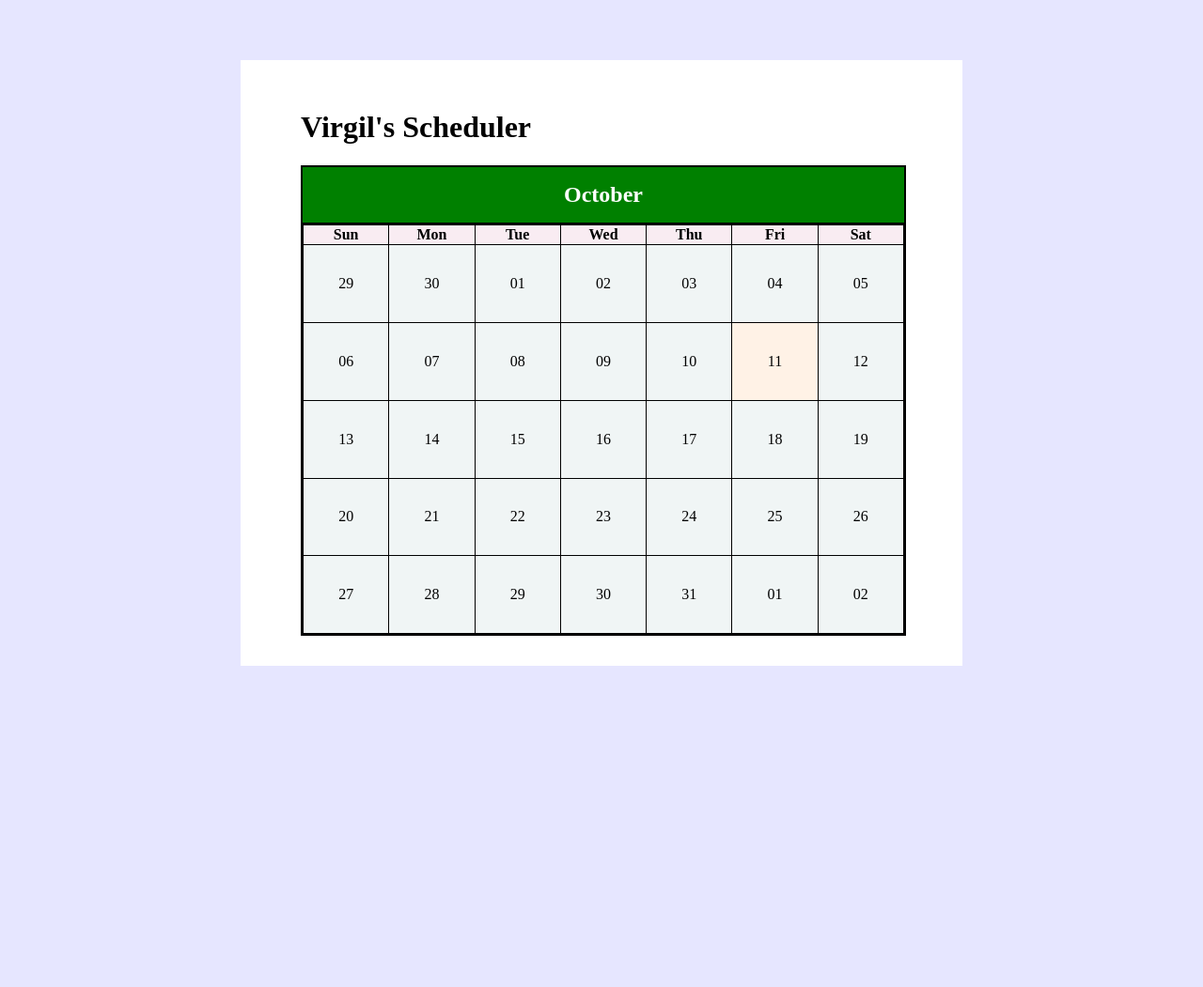
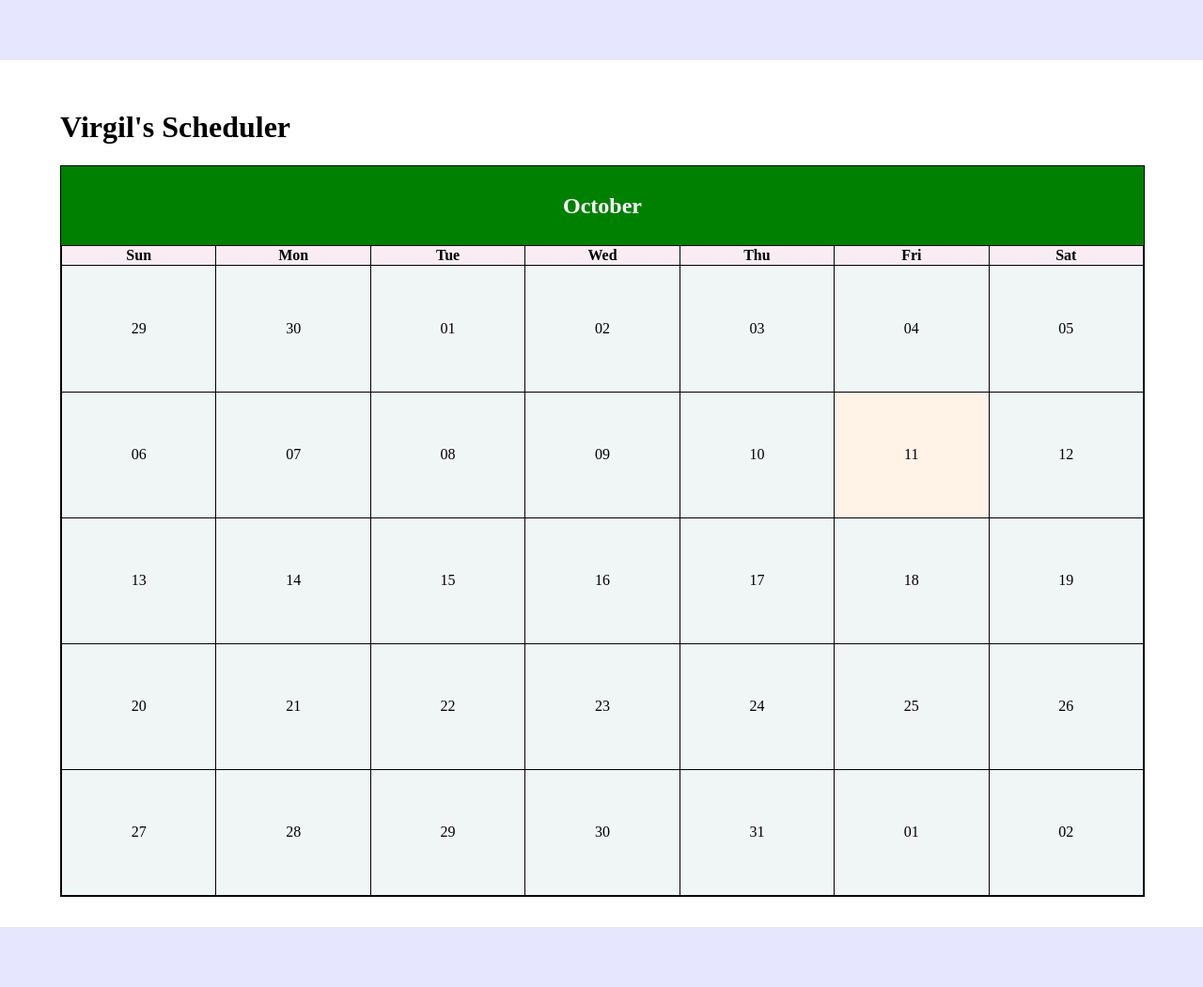
Before and after one commit to VirgilAnderson/scheduler, a PHP site: page / in a window 1280 px wide. Shown: the whole page at 94% size. Before the commit the page ends 709 px from the top, so only its background shows below. Run offline with PHP 8.4, Linux system fonts and the light colour scheme.

Commit message:
Bug: Fixed display of next month error

```diff
--- a/css/grid_month_styles.css
+++ b/css/grid_month_styles.css
@@ -6,7 +6,7 @@ body
 }
 main
 {
-	width: 50%;
+	width: 90%;
 	margin: 5% auto;
 	padding: 2.5% 5%;
 	background-color: white;
--- a/css/styles.css
+++ b/css/styles.css
@@ -6,7 +6,7 @@ body
 }
 main
 {
-	width: 50%;
+	width: 90%;
 	margin: 5% auto;
 	padding: 2.5% 5%;
 	background-color: white;
@@ -16,7 +16,7 @@ main
 	background-color: #f0f5f5;
 	margin: 0 auto;
 	padding: 0;
-	border: solid 2px black;
+	border: solid 1px black;
 	width: 100%;
 }
 #schedule_head
@@ -28,7 +28,6 @@ main
 	background-color: green;
 	margin: 0;
 	padding: 2.5% 5%;
-	border-bottom: solid 2px black;
 }
 #schedule_head span
 {
```
Also changed, not shown: js/grid_month.js (+6 -4 lines).
